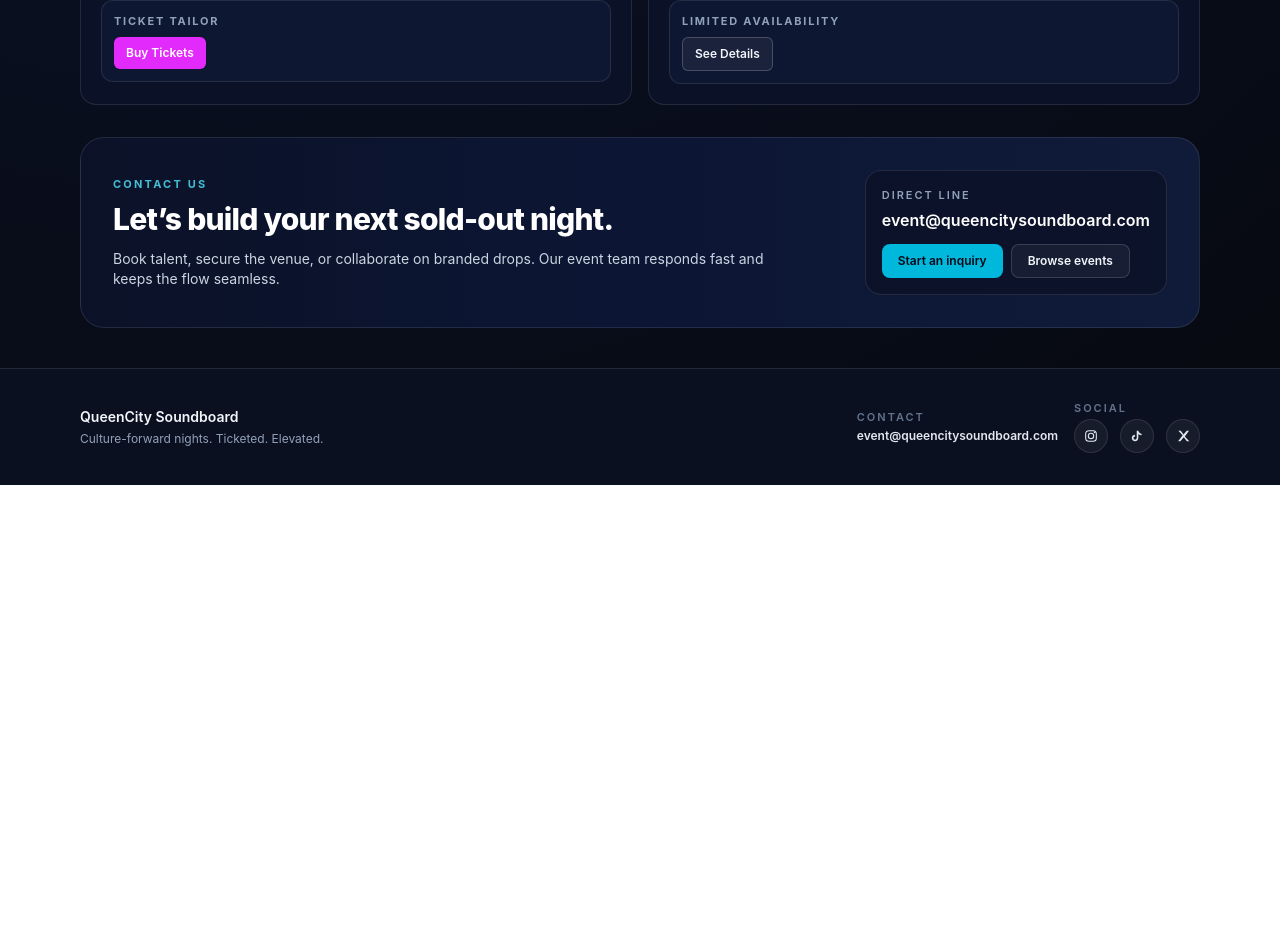
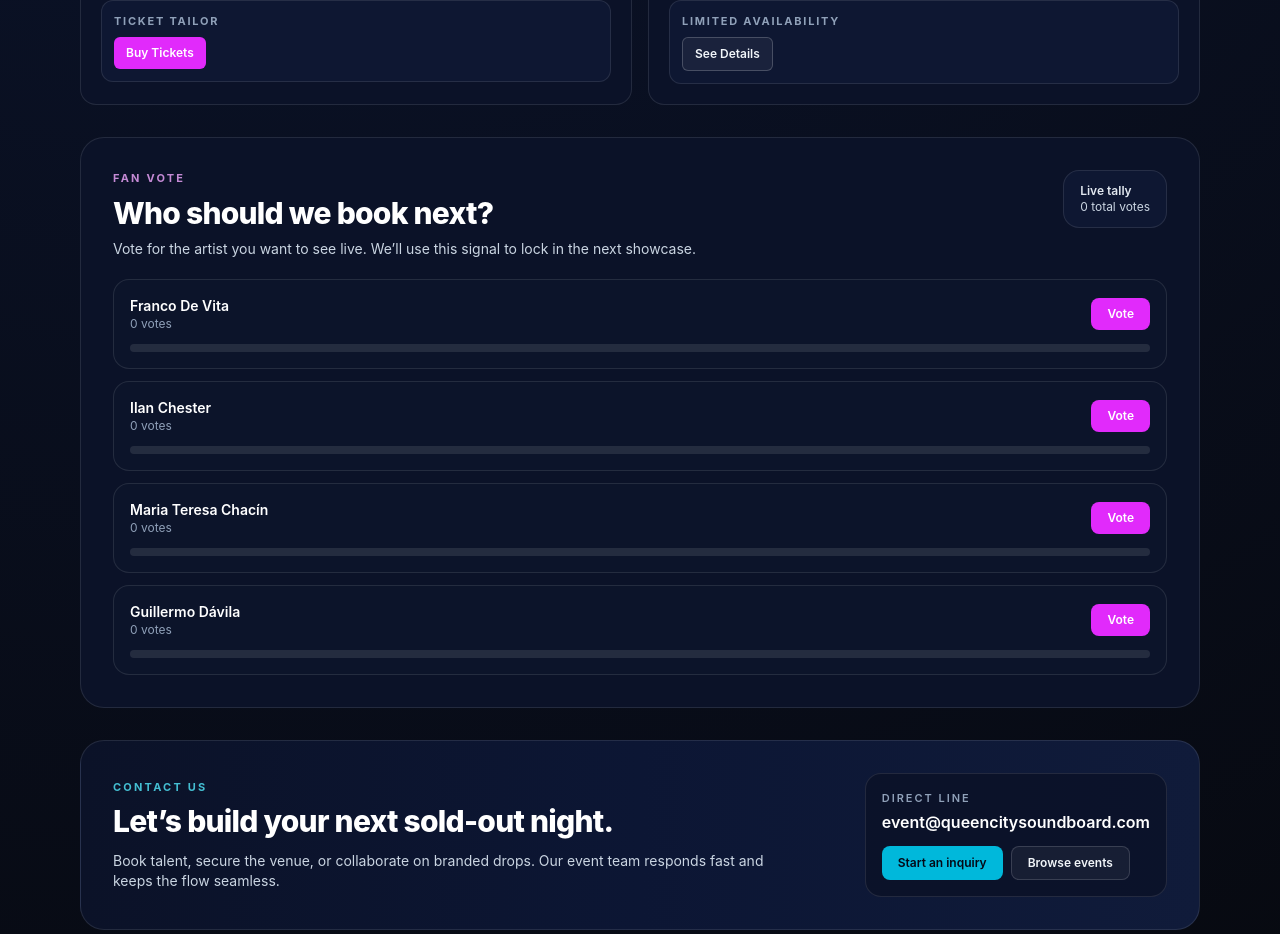
Before and after one commit to 0xwaya/queencity-soundboard-standalone, a Next.js app in the folder apps/web/: page / in a window 1280 px wide. Shown: the part 960-1894 px from the top of the page. Before the commit the page ends 1445 px from the top, so only its background shows below. Built offline with nearby package versions, Linux system fonts and the light colour scheme; no server answers; the database is empty.

Commit message:
Add poll widget and ticket_url schema

```diff
--- a/apps/web/src/app/page.tsx
+++ b/apps/web/src/app/page.tsx
@@ -1,4 +1,5 @@
 import Link from "next/link";
+import PollWidget from "@/components/poll-widget";
 
 export default function Home() {
   return (
@@ -94,6 +95,8 @@ export default function Home() {
         </article>
       </section>
 
+      <PollWidget />
+
       <section className="rounded-3xl border border-white/10 bg-gradient-to-r from-[#0b1228] via-[#0c1634] to-[#101b3a] p-6 md:p-8">
         <div className="flex flex-col gap-6 md:flex-row md:items-center md:justify-between">
           <div>
--- /dev/null
+++ b/apps/web/src/components/poll-widget.tsx
@@ -0,0 +1,115 @@
+"use client";
+
+import { useEffect, useMemo, useState } from "react";
+import { getSupabaseBrowserClient } from "@/lib/supabase";
+
+const ARTISTS = [
+  "Franco De Vita",
+  "Ilan Chester",
+  "Maria Teresa Chacín",
+  "Guillermo Dávila",
+];
+
+type VoteCounts = Record<string, number>;
+
+export default function PollWidget() {
+  const [counts, setCounts] = useState<VoteCounts>({});
+  const [loading, setLoading] = useState(false);
+  const [error, setError] = useState<string | null>(null);
+  const [voted, setVoted] = useState(false);
+
+  const totalVotes = useMemo(() => Object.values(counts).reduce((sum, val) => sum + val, 0), [counts]);
+
+  const loadVotes = async () => {
+    try {
+      const supabase = getSupabaseBrowserClient();
+      const { data, error: fetchError } = await supabase
+        .from("artist_votes")
+        .select("artist_name");
+
+      if (fetchError) throw fetchError;
+
+      const nextCounts: VoteCounts = {};
+      ARTISTS.forEach((artist) => (nextCounts[artist] = 0));
+      (data ?? []).forEach((row: { artist_name: string }) => {
+        if (nextCounts[row.artist_name] !== undefined) {
+          nextCounts[row.artist_name] += 1;
+        }
+      });
+      setCounts(nextCounts);
+    } catch (err) {
+      setError("Unable to load votes yet.");
+    }
+  };
+
+  const handleVote = async (artist: string) => {
+    setLoading(true);
+    setError(null);
+    try {
+      const supabase = getSupabaseBrowserClient();
+      const { error: insertError } = await supabase
+        .from("artist_votes")
+        .insert({ artist_name: artist });
+
+      if (insertError) throw insertError;
+      setVoted(true);
+      await loadVotes();
+    } catch (err) {
+      setError("Vote failed. Please try again.");
+    } finally {
+      setLoading(false);
+    }
+  };
+
+  useEffect(() => {
+    loadVotes();
+  }, []);
+
+  return (
+    <section className="rounded-3xl border border-white/10 bg-[#0b1228] p-6 md:p-8">
+      <div className="flex flex-col gap-4 md:flex-row md:items-start md:justify-between">
+        <div>
+          <p className="text-[11px] font-bold uppercase tracking-[0.2em] text-fuchsia-300/80">Fan Vote</p>
+          <h2 className="mt-2 text-2xl font-extrabold tracking-tight text-white md:text-3xl">Who should we book next?</h2>
+          <p className="mt-2 max-w-2xl text-sm text-slate-300">
+            Vote for the artist you want to see live. We’ll use this signal to lock in the next showcase.
+          </p>
+        </div>
+        <div className="rounded-2xl border border-white/10 bg-[#0e1732] px-4 py-3 text-xs text-slate-300">
+          <p className="font-semibold text-slate-200">Live tally</p>
+          <p>{totalVotes} total votes</p>
+        </div>
+      </div>
+
+      <div className="mt-5 grid gap-3">
+        {ARTISTS.map((artist) => {
+          const count = counts[artist] ?? 0;
+          const pct = totalVotes > 0 ? Math.round((count / totalVotes) * 100) : 0;
+
+          return (
+            <div key={artist} className="rounded-2xl border border-white/10 bg-[#0c142a] p-4">
+              <div className="flex flex-col gap-2 md:flex-row md:items-center md:justify-between">
+                <div>
+                  <p className="text-sm font-semibold text-white">{artist}</p>
+                  <p className="text-xs text-slate-400">{count} votes</p>
+                </div>
+                <button
+                  disabled={loading || voted}
+                  onClick={() => handleVote(artist)}
+                  className="rounded-lg bg-fuchsia-500 px-4 py-2 text-xs font-semibold text-white transition hover:bg-fuchsia-400 disabled:cursor-not-allowed disabled:opacity-60"
+                >
+                  {voted ? "Thanks for voting" : "Vote"}
+                </button>
+              </div>
+              <div className="mt-3 h-2 rounded-full bg-white/10">
+                <div className="h-2 rounded-full bg-fuchsia-400" style={{ width: `${pct}%` }} />
+              </div>
+            </div>
+          );
+        })}
+      </div>
+
+      {error ? <p className="mt-3 text-xs text-amber-300">{error}</p> : null}
+    </section>
+  );
+}
```
Also changed, not shown: 1 other file (tests, documents, lock files or other folders).
